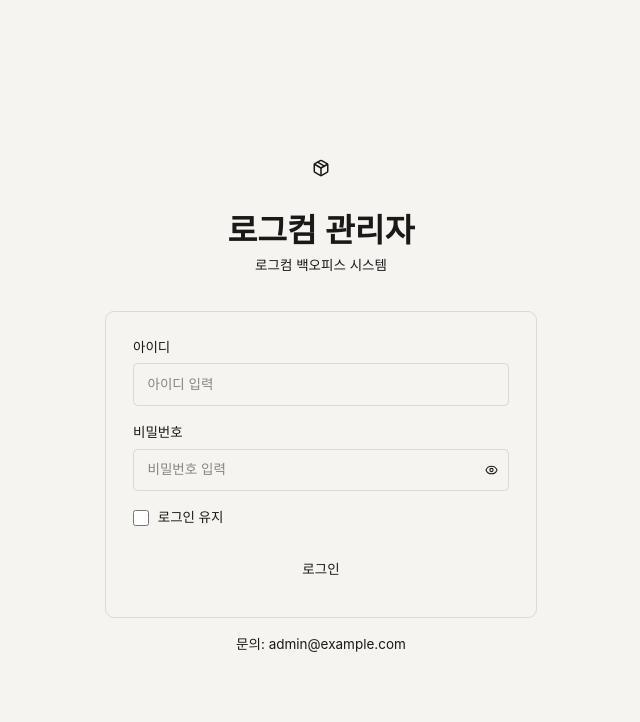
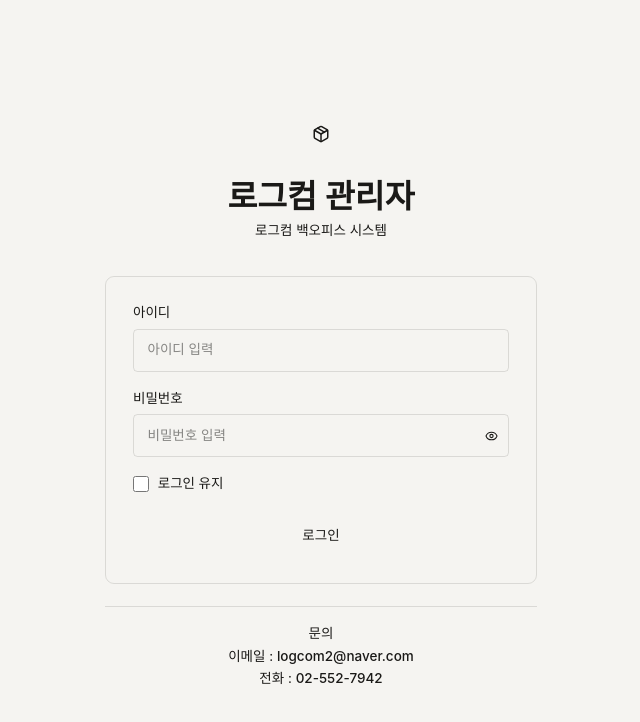
Before and after one commit to tbto37/NCMS, a React (Vite) app in the folder frontend/: page /login in a window 1280 px wide. Shown: the top 722 px of the page, without its empty margins (319-959 px from the left). Built offline with nearby package versions, Linux system fonts and the light colour scheme; a web font is replaced by a local one.

Commit message:
small fix

```diff
--- a/frontend/src/pages/auth/LoginPage.tsx
+++ b/frontend/src/pages/auth/LoginPage.tsx
@@ -171,9 +171,11 @@ export default function LoginPage() {
           </button>
         </form>
 
-        <p className="text-center text-xs text-muted-foreground mt-4">
-          문의: <span className="text-foreground">admin@example.com</span>
-        </p>
+        <div className="mt-5 pt-4 border-t border-border text-center text-xs text-muted-foreground space-y-1">
+          <p className="font-medium text-foreground">문의</p>
+          <p>이메일 : <span className="text-foreground font-medium">logcom2@naver.com</span></p>
+          <p>전화 : <span className="text-foreground font-medium">02-552-7942</span></p>
+        </div>
       </div>
     </div>
   );
```
Also changed, not shown: 1 other file (tests, documents, lock files or other folders).
